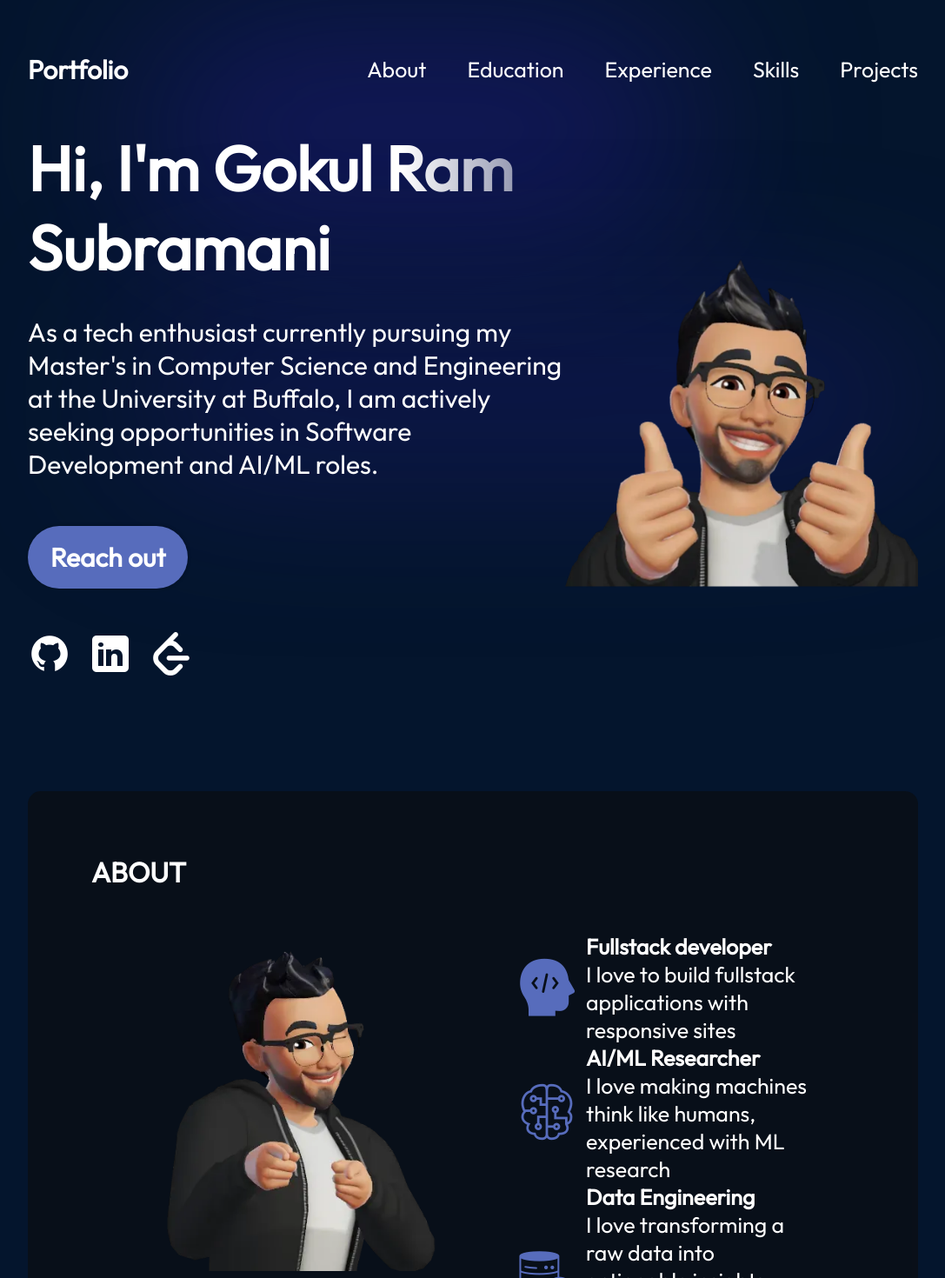
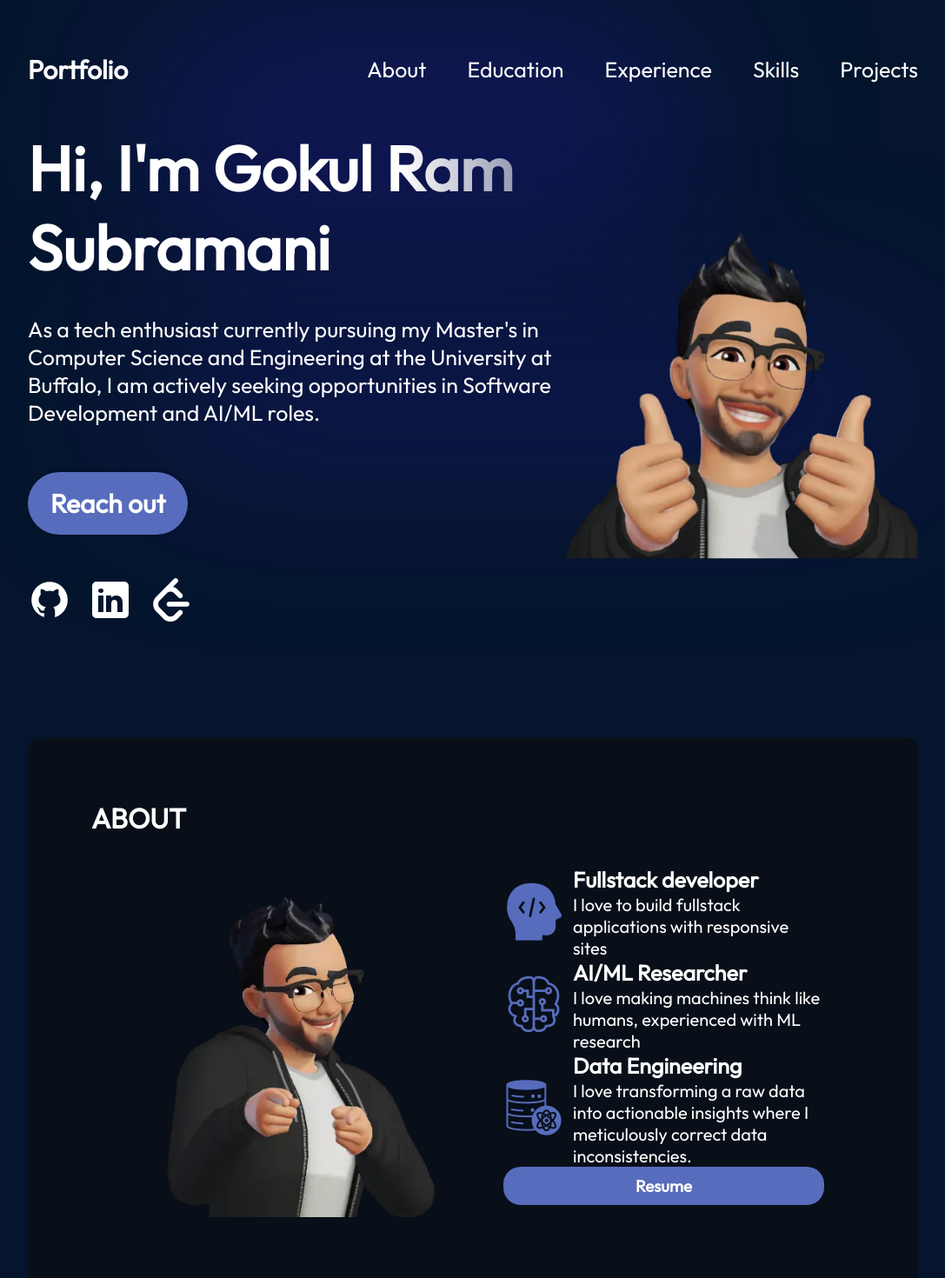
Before and after one commit to ProgrammerGoku/portfolio, a React (Vite) app: page / in a window 1280 px wide. Shown: the top 1470 px of the page at 87% size, without its empty margins (96-1183 px from the left). Built offline with nearby package versions, Linux system fonts and the light colour scheme.

Commit message:
minor changes

```diff
--- a/src/components/About/About.module.css
+++ b/src/components/About/About.module.css
@@ -20,10 +20,10 @@
 }
 .content{
     width:50%;
-    padding:50px;
+    padding: 35px;
     display: flex;
     flex-direction: column;
-    gap:10%;
+    gap:8%;
     justify-content: space-between;
 }
 
@@ -50,7 +50,7 @@
     font-weight:600;
 }
 .contentText p{
-    font-size: 25px;
+    font-size: 20px;
 }
 
 .button{
--- a/src/components/Hero/Hero.module.css
+++ b/src/components/Hero/Hero.module.css
@@ -33,7 +33,7 @@
     -webkit-background-clip: text;
 }
 .description{
-    font-size: 30px;
+    font-size: 25px;
     font-family:var(--font-roboto);
     margin-bottom:52px;
 }
```
